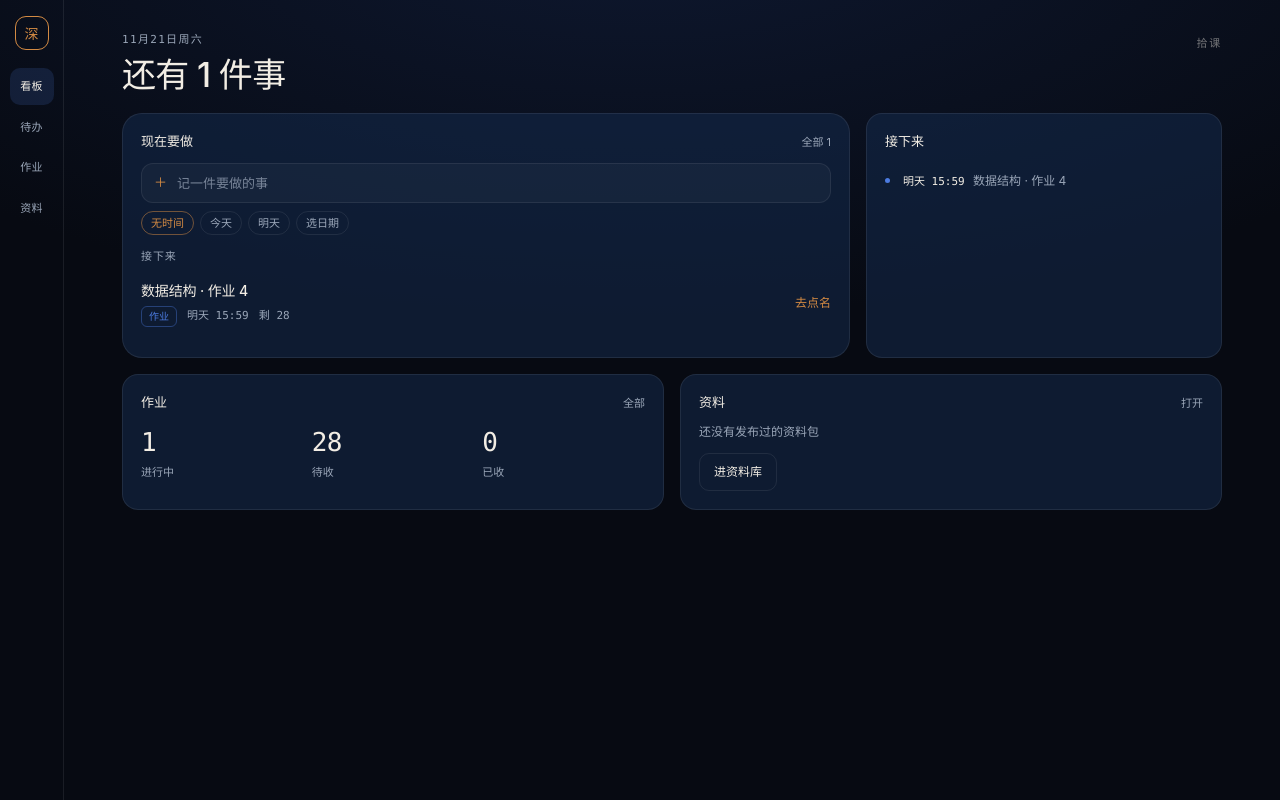
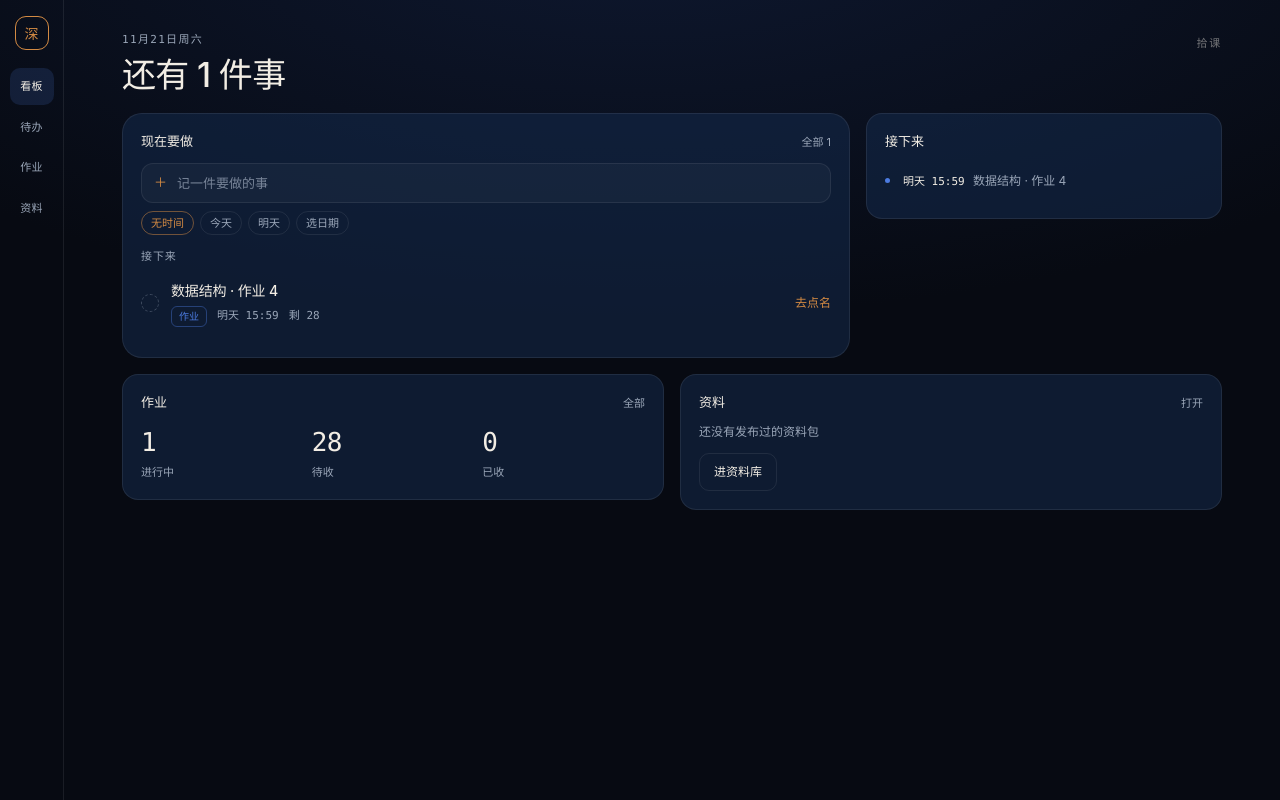
Before and after one commit to ShenFall/DEEPlessen, a React (Vite) app in the folder app/: page / in a window 1280 px wide. Built offline with nearby package versions, Linux system fonts and the light colour scheme.

Commit message:
fix(dashboard): 面板不再被同行拉长；作业行与待办标题对齐
- 桌面栅格加 align-items:start，短内容不再撑出大片空白
- 作业行前补 18px 虚线点占位，标题与待办行同一竖线
- 左导航加 hover 与手型，避免点了没反应的错觉

```diff
--- a/app/src/features/dashboard/DashboardScreen.tsx
+++ b/app/src/features/dashboard/DashboardScreen.tsx
@@ -294,6 +294,7 @@ export default function DashboardScreen({
                             className="db-row db-row--link"
                             onClick={() => onOpen(r.assignment.id)}
                           >
+                            <span className="db-mark-dot" aria-hidden="true" />
                             <span className="db-row-main">
                               <span className="db-row-title">
                                 {r.assignment.course} · {r.assignment.title}
--- a/app/src/features/dashboard/dashboard.css
+++ b/app/src/features/dashboard/dashboard.css
@@ -60,6 +60,13 @@
   font-size: 11px;
   color: var(--dim);
   letter-spacing: 0.02em;
+  cursor: pointer;
+  transition: background 120ms ease, color 120ms ease;
+}
+
+.db-rail-item:hover {
+  color: var(--ink);
+  background: rgba(255, 255, 255, 0.05);
 }
 
 .db-rail-item[data-on='true'] {
@@ -140,6 +147,8 @@
   .db-grid {
     grid-template-columns: repeat(12, minmax(0, 1fr));
     gap: 16px;
+    /* 面板按内容高度排列，不被同行最高的一张拉长 */
+    align-items: start;
   }
 
   .db-panel--now {
@@ -337,6 +346,15 @@
   transform: scale(0.92);
 }
 
+/* 作业行没有勾选框，用同尺寸的空心点占位，让标题与待办对齐 */
+.db-mark-dot {
+  flex: none;
+  width: 18px;
+  height: 18px;
+  border: 1px dashed rgba(154, 166, 184, 0.35);
+  border-radius: 50%;
+}
+
 .db-check[data-on='true'] {
   border-color: var(--gold);
   background:
```
